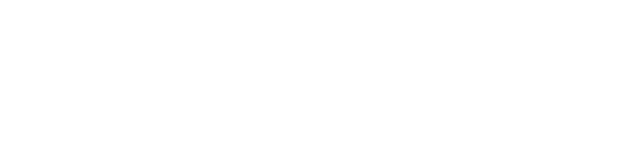
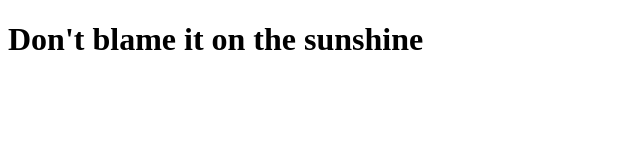
Before and after one commit to elnikow/helloWorld, a plain HTML site: page index.html in a window 1280 px wide. Shown: the whole page, without its empty margins (0-640 px from the left). Drawn offline with Linux system fonts and the light colour scheme.

Commit message:
Added the h1 in body

```diff
--- a/index.html
+++ b/index.html
@@ -5,5 +5,6 @@
     <title>Blame it on the boogie</title>
   </head>
   <body>
+    <h1>Don't blame it on the sunshine</h1>
   </body>
 </html>
```
